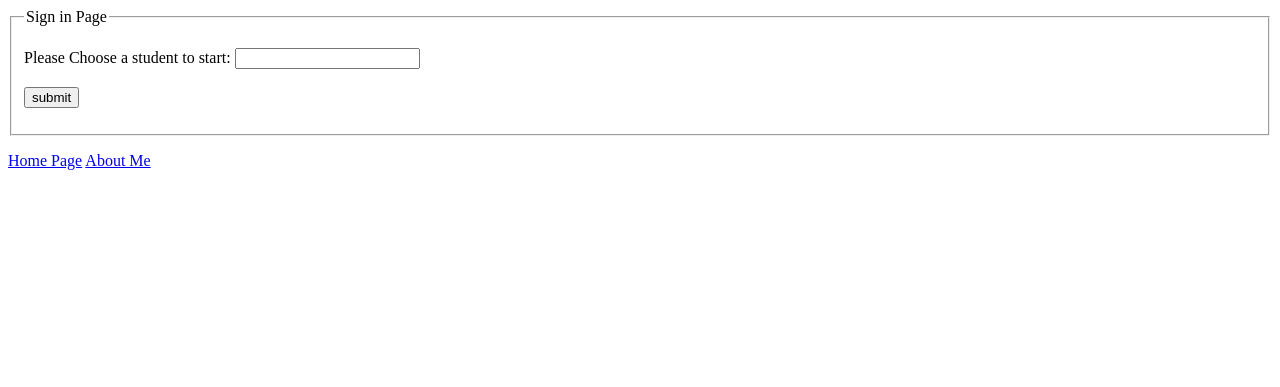
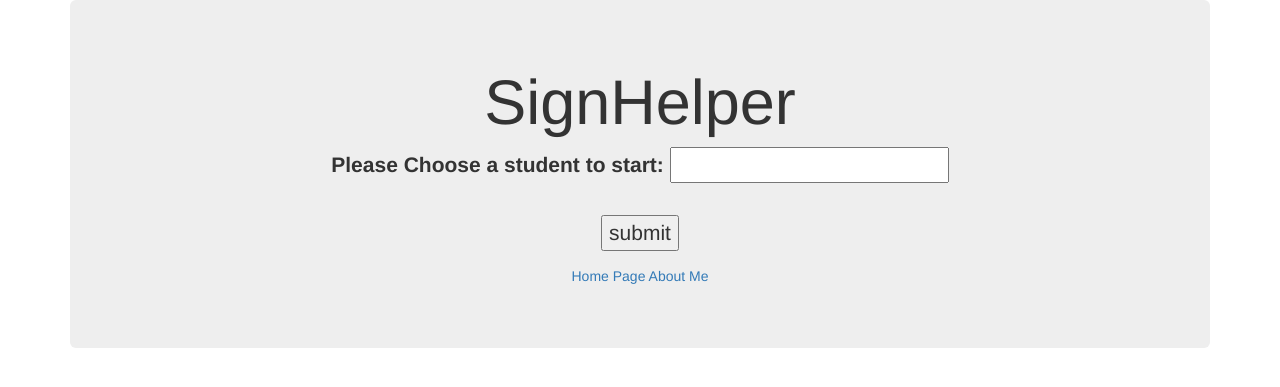
Before and after one commit to haleyt2015/SignHelper, a Django app: page / in a window 1280 px wide. Shown: the top 387 px of the page. Run offline with Django 3.2, Linux system fonts and the light colour scheme; some libraries are stand-ins or nearby versions.

Commit message:
Make Start page look sweet with bootstrap css
used css jumbotron template to make it prettier

```diff
--- a/Signapp/templates/start_page.html
+++ b/Signapp/templates/start_page.html
@@ -1,9 +1,16 @@
+
+{# Load the tag library #}
+{% load bootstrap3 %}
+
+{# Load CSS and JavaScript #}
+{% bootstrap_css %}
+{% bootstrap_javascript %}
 <html>
 <body>
+	<div class="container">
+		<div class="jumbotron text-center">
+    		<h1>SignHelper</h1>
 			<form action="http://127.0.0.1:8000/index/">
-		<fieldset>
-			<legend>Sign in Page</legend>
-
 				<p>
 					<label>Please Choose a student to start:</label>
 					<input type="text" name ="Student Name" list="students"/>
@@ -18,14 +25,12 @@
 					<input type="submit" value="submit" />
 				</p>
 
-
-		</fieldset>
-	</form>
-
-
 			<a href="/index/">Home Page</a>
 			<a href="/about/">About Me</a>
 			</form>
+		</div>
+	</div>
+
 
 </body>
 </html>
```
Lines whose indentation alone changed are shown as unchanged.
